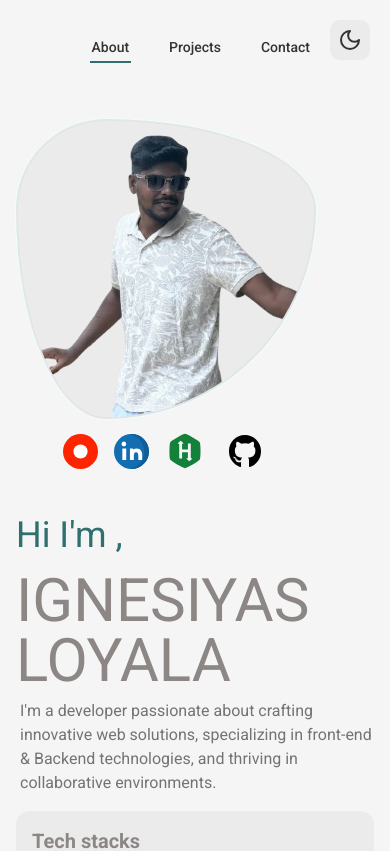
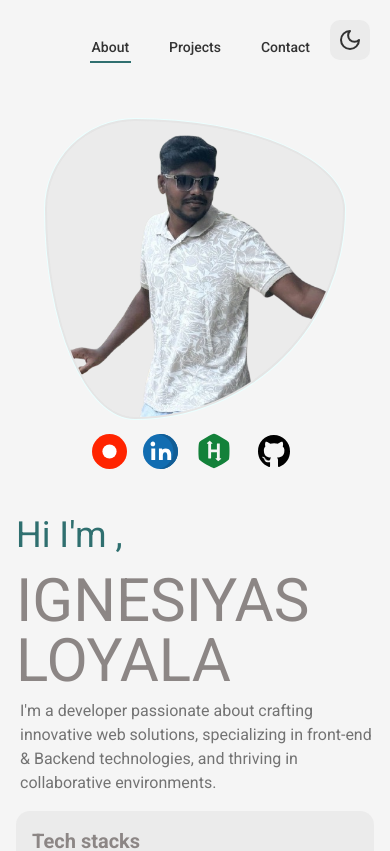
Before and after one commit to ignesiyas/ignesiyasLoyala, a Next.js app: page / in a window 390 px wide. Shown: the top 851 px of the page. Built offline with nearby package versions, Linux system fonts and the light colour scheme.

Commit message:
Profile Fix

```diff
--- a/src/app/Components/Portfolio.tsx
+++ b/src/app/Components/Portfolio.tsx
@@ -81,7 +81,7 @@ export default function Portfolio() {
             <motion.div
             style={isDesktop ? {scale} : {}}
             className="w-full h-full origin-top transition-transform duration-200 ease-out">
-            <div className=" flex w-full md:h-lvh lg:h-lvh  md:flex-nowrap flex-wrap md:justify-center lg:justify-center justify-start  md:items-start lg:items-start items-center md:px-40 lg:px-40 pt-10 p-4">
+            <div className=" flex w-full md:h-lvh lg:h-lvh  md:flex-nowrap flex-wrap md:justify-center lg:justify-center justify-center  md:items-start lg:items-start items-center md:px-40 lg:px-40 pt-10 p-4">
                 <div className="md:h-[500px] lg:h-[500px]">
                 <motion.div
                 initial={{ opacity: 0 }}
```
